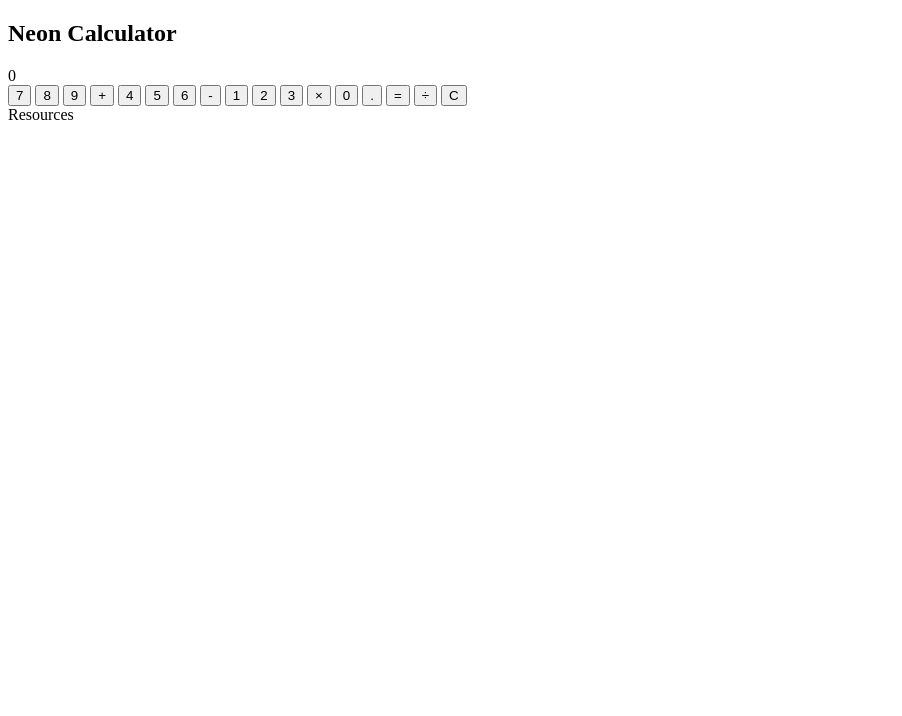
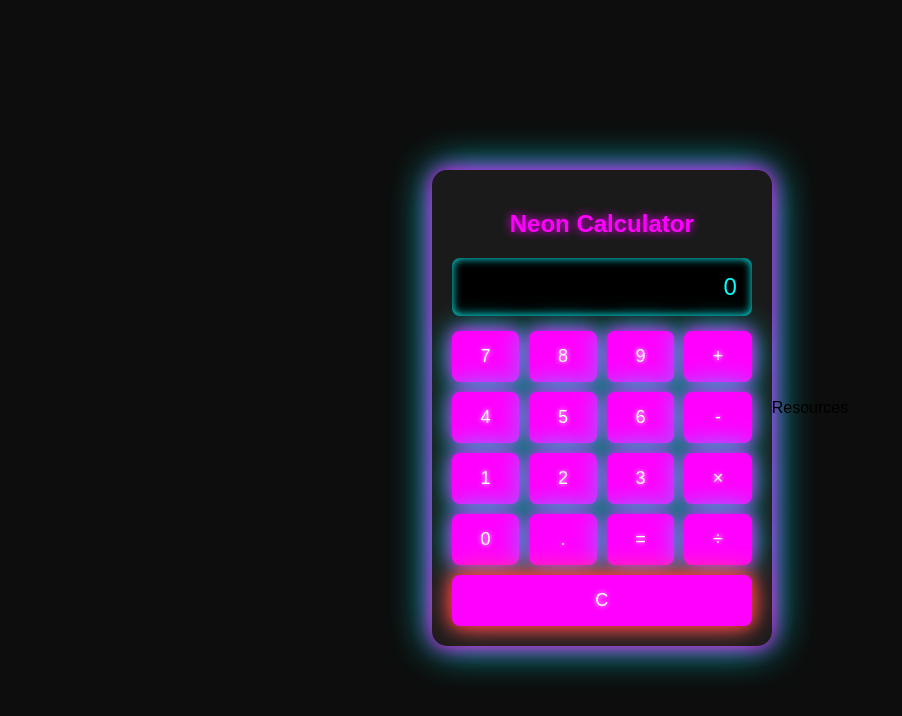
Before and after one commit to Jenclark0211/noenpinkcalculator, a plain HTML site: page index.html in a window 1280 px wide. Shown: the whole page, without its empty margins (0-902 px from the left). Drawn offline with Linux system fonts and the light colour scheme.

Commit message:
Update stylesheet link from style.css to styles.css

```diff
--- a/index.html
+++ b/index.html
@@ -3,7 +3,9 @@
 <head>
   <meta charset="UTF-8">
   <title>Neon Calculator</title>
-  <link rel="stylesheet" href="style.css">
+  <link rel="stylesheet" href="styles.css">
+
+  <script src="script.js"></script>
 </head>
 <body>
   <div class="calculator">
```
